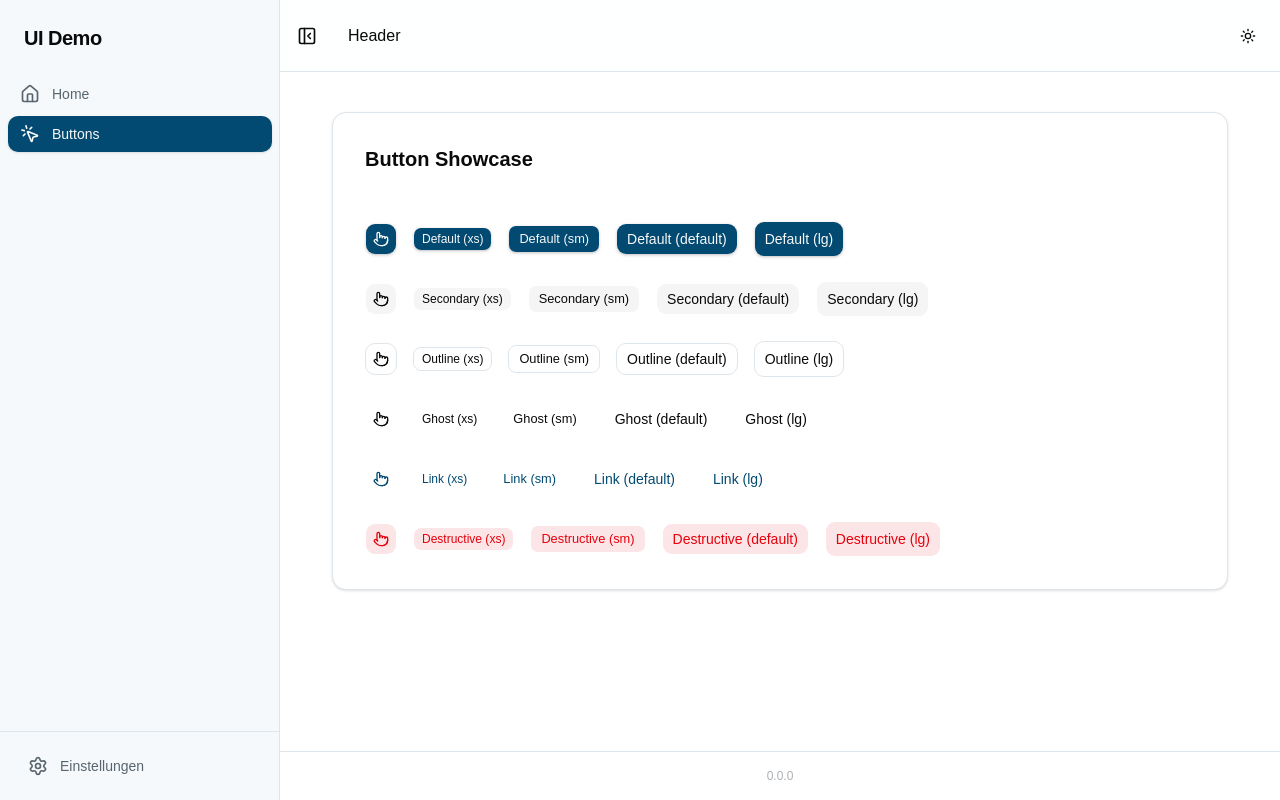
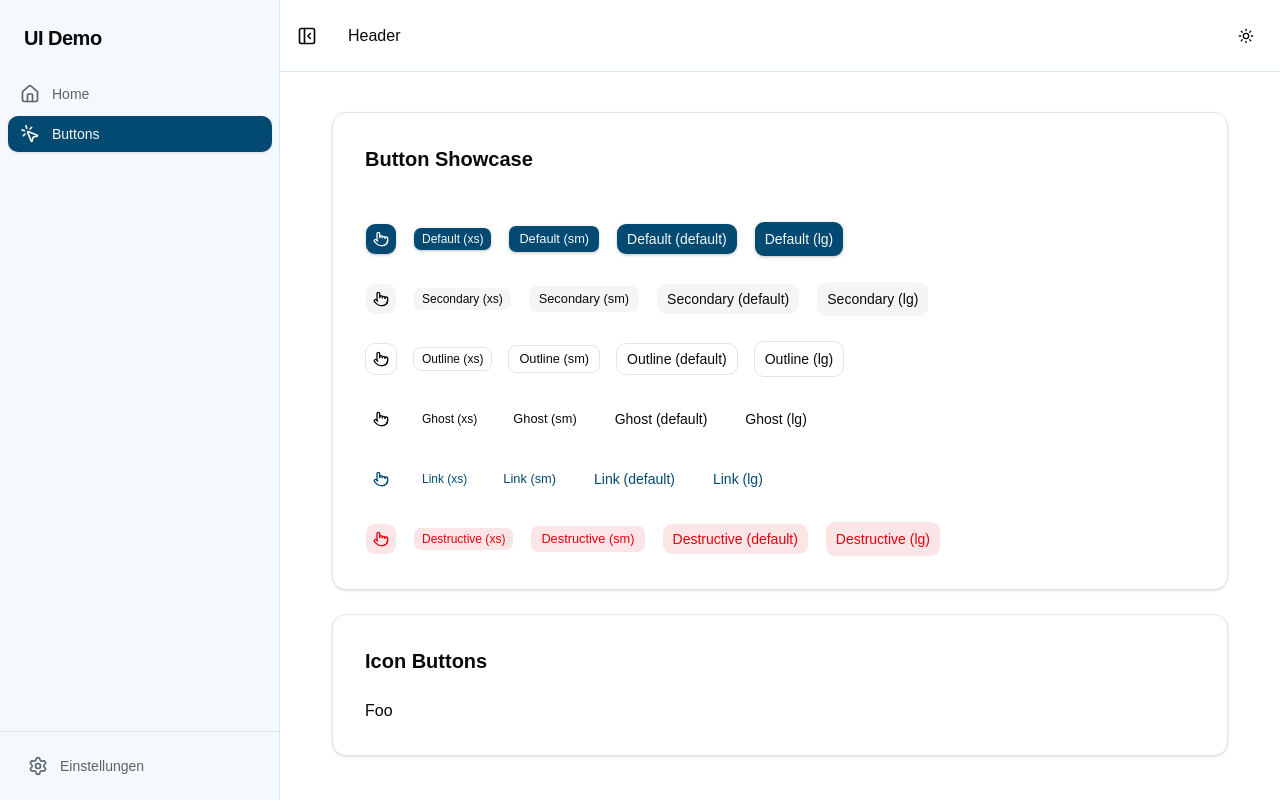
Before and after one commit to stefan8893/ui-demo, a React (Vite) app: page /buttons in a window 1280 px wide. Built offline with nearby package versions, Linux system fonts and the light colour scheme.

Commit message:
layout polishing

```diff
--- a/src/components/theme-toggle.tsx
+++ b/src/components/theme-toggle.tsx
@@ -18,7 +18,11 @@ export function ThemeToggle({
     <div className={className}>
       <DropdownMenu>
         <DropdownMenuTrigger asChild>
-          <Button variant="ghost" size="icon" className="cursor-pointer">
+          <Button
+            variant="ghost"
+            size="icon-lg"
+            className="cursor-pointer duration-75"
+          >
             <Sun className="h-[1.2rem] w-[1.2rem] rotate-0 scale-100 transition-all dark:-rotate-90 dark:scale-0" />
             <Moon className="absolute h-[1.2rem] w-[1.2rem] rotate-90 scale-0 transition-all dark:rotate-0 dark:scale-100" />
             <span className="sr-only">Toggle Theme</span>
--- a/src/layout/layout.tsx
+++ b/src/layout/layout.tsx
@@ -63,13 +63,13 @@ export function Layout() {
           />
         </header>
 
-        <main className="flex-1 p-6 lg:p-10 mt-16 lg:mt-0">
+        <main className="flex-1 px-4 pt-4 pb-20 sm:px-6 sm:pt-6 md:pt-8 lg:pt-10">
           <div className="max-w-4xl mx-auto w-full">
             <Outlet />
           </div>
         </main>
 
-        <footer className="p-4 border-t text-center text-xs text-muted-foreground/50">
+        <footer className="px-4 py-6 border-t text-center text-xs text-muted-foreground/50">
           {packageInfo.version}
         </footer>
       </div>
--- a/src/routes/buttons.tsx
+++ b/src/routes/buttons.tsx
@@ -20,6 +20,8 @@ function Buttons() {
   const sizes = ['xs', 'sm', 'default', 'lg'] as const
 
   return (
+    <>
+      {' '}
       <SectionCard
         title="Button Showcase"
         className="flex flex-col items-start gap-6"
@@ -41,5 +43,9 @@ function Buttons() {
           </div>
         ))}
       </SectionCard>
+      <SectionCard title="Icon Buttons" className="mt-6">
+        Foo
+      </SectionCard>
+    </>
   )
 }
```
Lines whose indentation alone changed are shown as unchanged.
